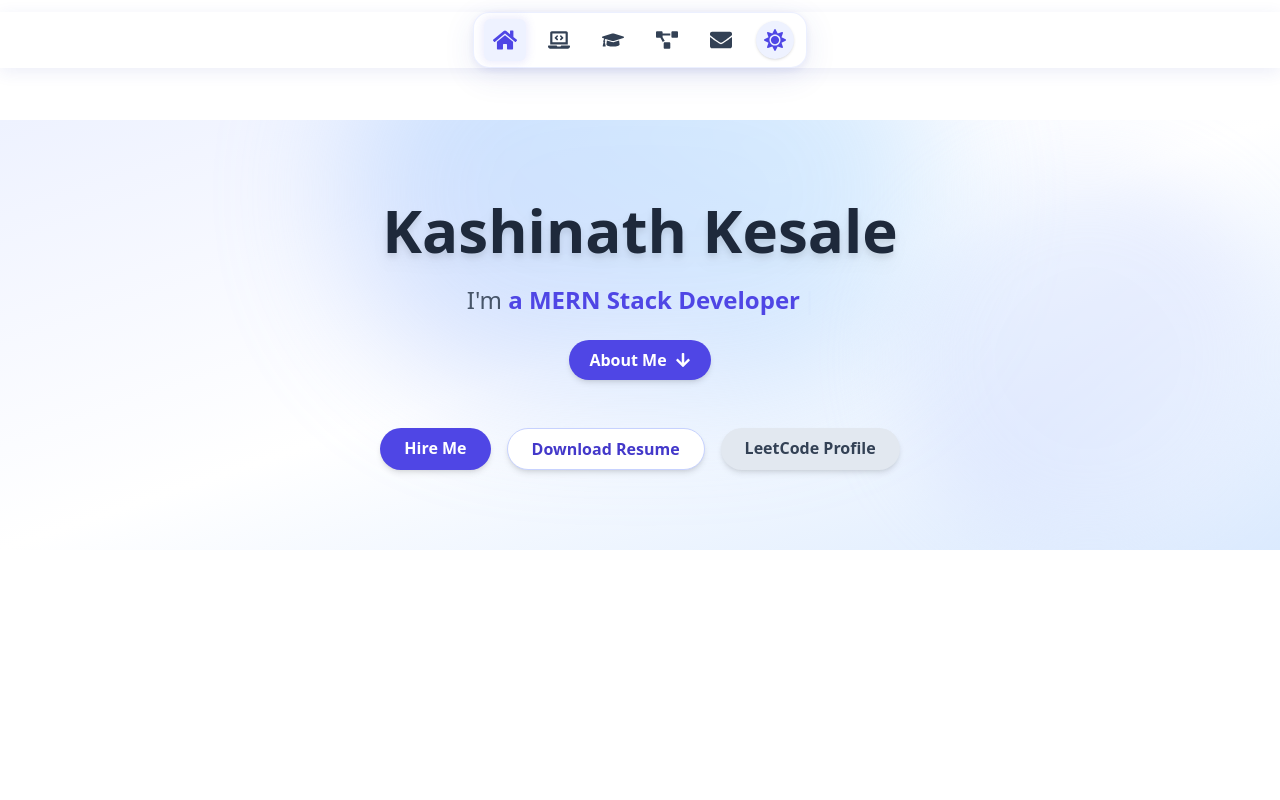
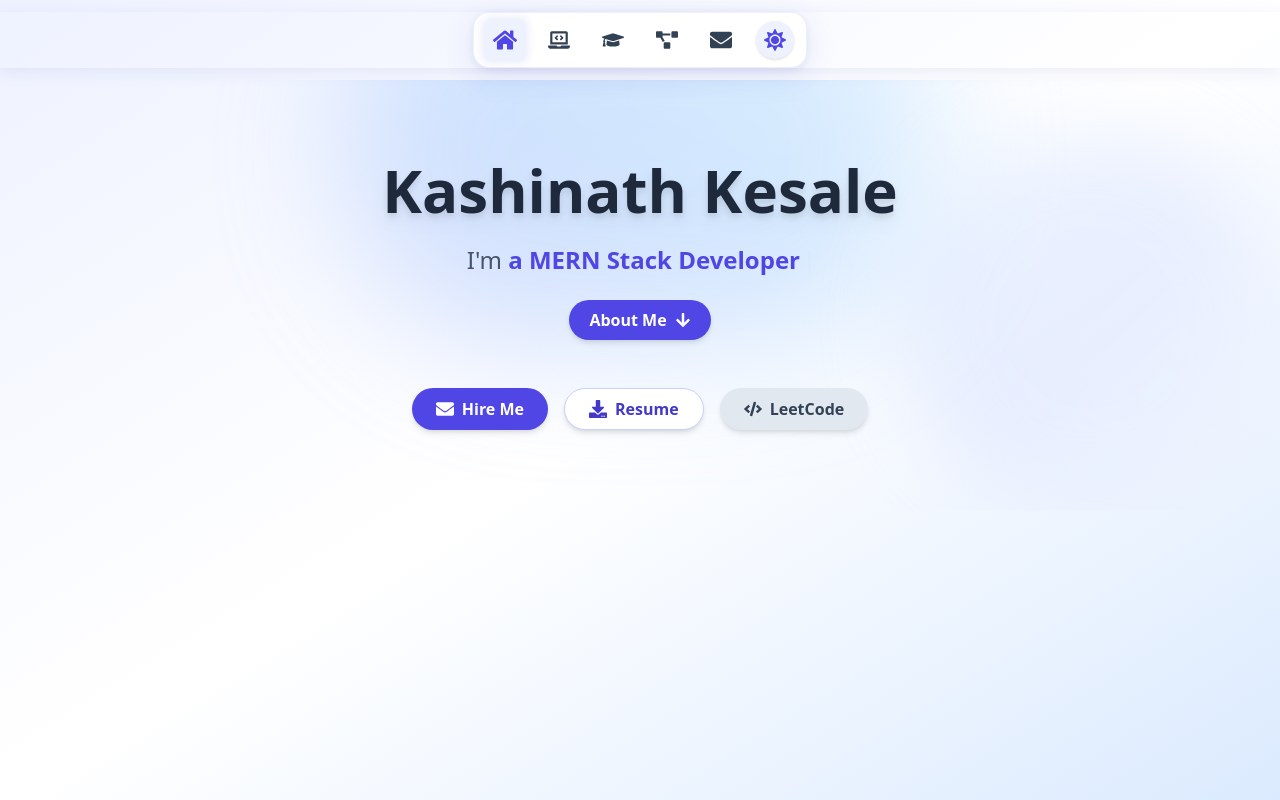
Before and after one commit to Kashinath-Kesale/new-portfolio, a React (Create React App) app: page / in a window 1280 px wide. Built offline with nearby package versions, Linux system fonts and the light colour scheme.

Commit message:
Code updated

```diff
--- a/src/App.jsx
+++ b/src/App.jsx
@@ -37,16 +37,16 @@ function App() {
   const toggleDarkMode = () => setDarkMode((prev) => !prev);
 
   return (
-    <>
+    <div className="min-h-screen w-full bg-gradient-to-br from-indigo-50 via-white to-blue-100 dark:from-slate-900 dark:via-slate-800 dark:to-slate-900">
       <Header onNavigate={handleNav} darkMode={darkMode} toggleDarkMode={toggleDarkMode} />
-      <main className="pt-10">
+      <main className="pt-0">
         {visibleSection === 'home' && <Hero />}
         {visibleSection === 'skills' && <Skills />}
         {visibleSection === 'education' && <Education />}
         {visibleSection === 'projects' && <Projects />}
         {visibleSection === 'contact' && <Contact />}
       </main>
-    </>
+    </div>
   );
 }
 
--- a/src/components/Contact.jsx
+++ b/src/components/Contact.jsx
@@ -120,7 +120,7 @@ function Contact() {
           <span className="text-indigo-600 dark:text-yellow-400">Keep Rising. 🚀</span>
         </p>
         <p className="text-sm text-slate-400 dark:text-slate-400 flex justify-center items-center gap-1 mt-2">
-          Designed with <FaHeart className="text-red-500 dark:text-yellow-400 inline" /> by <span className="text-indigo-600 dark:text-indigo-300 font-semibold">Kashinath Kesale.</span>
+          Designed with <FaHeart className="text-red-500 dark:text-red-400 inline" /> by <span className="text-indigo-600 dark:text-indigo-300 font-semibold">Kashinath Kesale.</span>
         </p>
       </div>
     </section>
--- a/src/components/Education.jsx
+++ b/src/components/Education.jsx
@@ -40,8 +40,8 @@ function Education() {
             whileHover={{ scale: 1.04, boxShadow: '0 8px 32px 0 rgba(49,70,178,0.13), 0 2px 8px 0 rgba(49,70,178,0.10)' }}
             className="bg-white/90 dark:bg-slate-800/90 border border-indigo-100 dark:border-slate-700 rounded-2xl shadow-lg p-6 w-full flex flex-col items-center transition-transform duration-300 transition-colors"
           >
-            <h3 className="text-xl font-semibold text-indigo-700 dark:text-yellow-300 text-center mb-2">{edu.degree}</h3>
-            <p className="text-slate-700 dark:text-slate-200 text-center mb-1">{edu.university}</p>
+            <h3 className="text-xl font-semibold text-indigo-700 dark:text-indigo-300 text-center mb-2">{edu.degree}</h3>
+            <p className="text-slate-700 dark:text-slate-100 text-center mb-1">{edu.university}</p>
             <p className="text-indigo-500 dark:text-yellow-400 text-sm text-center">{edu.duration}</p>
           </motion.div>
         ))}
--- a/src/components/Hero.jsx
+++ b/src/components/Hero.jsx
@@ -1,13 +1,13 @@
 import React, { useState } from 'react';
 import { Typewriter } from 'react-simple-typewriter';
 import { motion, AnimatePresence } from 'framer-motion';
-import { FaArrowDown, FaUser } from 'react-icons/fa';
+import { FaArrowDown, FaUser, FaEnvelope, FaDownload, FaCode } from 'react-icons/fa';
 
 function Hero() {
   const [showAbout, setShowAbout] = useState(false);
 
   return (
-    <section className="relative text-center py-12 md:py-20 bg-gradient-to-br from-indigo-50 via-white to-blue-100 dark:from-slate-900 dark:via-slate-800 dark:to-slate-900 overflow-hidden" id="home">
+    <section className="relative text-center py-12 md:py-20 overflow-hidden w-full" id="home">
       {/* Animated Blurred Gradient Background */}
       <motion.div
         initial={{ opacity: 0 }}
@@ -108,24 +108,24 @@ function Hero() {
         >
           <a
             href="mailto:kashinathkesale1@gmail.com"
-            className="px-6 py-2 rounded-full bg-indigo-600 text-white font-semibold shadow-md hover:bg-indigo-700 transition-colors"
+            className="px-6 py-2 rounded-full bg-indigo-600 text-white font-semibold shadow-md hover:bg-indigo-700 hover:scale-105 hover:shadow-lg hover:ring-2 hover:ring-indigo-400 transition-all duration-300 flex items-center gap-2 focus:outline-none focus:ring-2 focus:ring-indigo-400"
           >
-            Hire Me
+            <FaEnvelope className="text-lg" /> Hire Me
           </a>
           <a
             href="/Kashinath_SDE_Resume.pdf"
             download
-            className="px-6 py-2 rounded-full bg-white text-indigo-700 font-semibold border border-indigo-200 shadow-md hover:bg-indigo-50 transition-colors"
+            className="px-6 py-2 rounded-full bg-white text-indigo-700 font-semibold border border-indigo-200 shadow-md hover:bg-indigo-50 hover:scale-105 hover:shadow-lg hover:ring-2 hover:ring-indigo-400 transition-all duration-300 flex items-center gap-2 focus:outline-none focus:ring-2 focus:ring-indigo-400"
           >
-            Download Resume
+            <FaDownload className="text-lg" /> Resume
           </a>
           <a
             href="https://leetcode.com/u/Kashinath_Kesale/"
             target="_blank"
             rel="noopener noreferrer"
-            className="px-6 py-2 rounded-full bg-slate-200 text-slate-700 font-semibold shadow-md hover:bg-slate-300 transition-colors"
+            className="px-6 py-2 rounded-full bg-slate-200 text-slate-700 font-semibold shadow-md hover:bg-slate-300 hover:scale-105 hover:shadow-lg hover:ring-2 hover:ring-yellow-400 transition-all duration-300 flex items-center gap-2 focus:outline-none focus:ring-2 focus:ring-yellow-400"
           >
-            LeetCode Profile
+            <FaCode className="text-lg" /> LeetCode
           </a>
         </motion.div>
       </div>
--- a/src/components/Projects.jsx
+++ b/src/components/Projects.jsx
@@ -71,12 +71,12 @@ function Projects() {
             <div className="flex-1 flex flex-col items-center justify-between p-6 w-full">
               <div className="w-full flex flex-col items-center">
                 <div className="flex items-center gap-2 mb-2">
-                  <h3 className="text-2xl font-bold text-indigo-700 dark:text-yellow-300 group-hover:text-indigo-800 dark:group-hover:text-yellow-400 transition-colors text-center">
+                  <h3 className="text-2xl font-bold text-indigo-700 dark:text-indigo-300 group-hover:text-indigo-800 dark:group-hover:text-yellow-400 transition-colors text-center">
                     {proj.title}
                   </h3>
-                  <FaExternalLinkAlt className="text-indigo-400 dark:text-yellow-400 text-base ml-1 group-hover:text-indigo-600 dark:group-hover:text-yellow-300 transition-colors" />
+                  <FaExternalLinkAlt className="text-indigo-400 dark:text-indigo-400 text-base ml-1 group-hover:text-indigo-600 dark:group-hover:text-yellow-300 transition-colors" />
                 </div>
-                <p className="text-slate-700 dark:text-slate-200 mb-4 text-base leading-relaxed text-center">
+                <p className="text-slate-700 dark:text-slate-100 mb-4 text-base leading-relaxed text-center">
                   {proj.description}
                 </p>
                 <div className="flex flex-wrap gap-2 mt-2 justify-center">
@@ -87,7 +87,7 @@ function Projects() {
                       whileInView={{ opacity: 1, y: 0 }}
                       transition={{ duration: 0.3, delay: idx * 0.07 }}
                       viewport={{ once: true }}
-                      className="px-3 py-1 rounded-full bg-indigo-50 dark:bg-slate-700 text-indigo-700 dark:text-yellow-300 text-xs font-semibold shadow hover:bg-indigo-100 dark:hover:bg-yellow-900 transition-colors"
+                      className="px-3 py-1 rounded-full bg-indigo-50 dark:bg-indigo-900 text-indigo-700 dark:text-indigo-200 text-xs font-semibold shadow hover:bg-indigo-100 dark:hover:bg-yellow-900 transition-colors"
                     >
                       {tech}
                     </motion.span>
```
